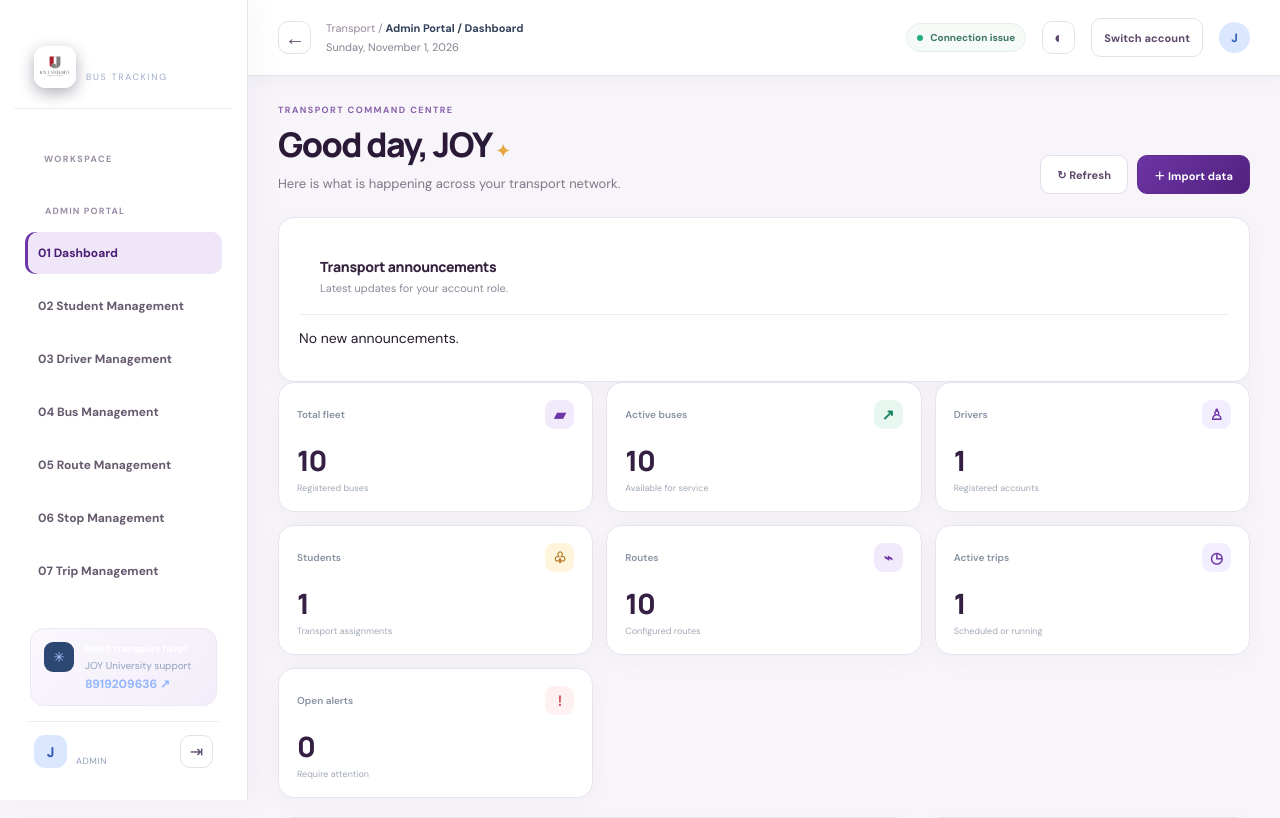
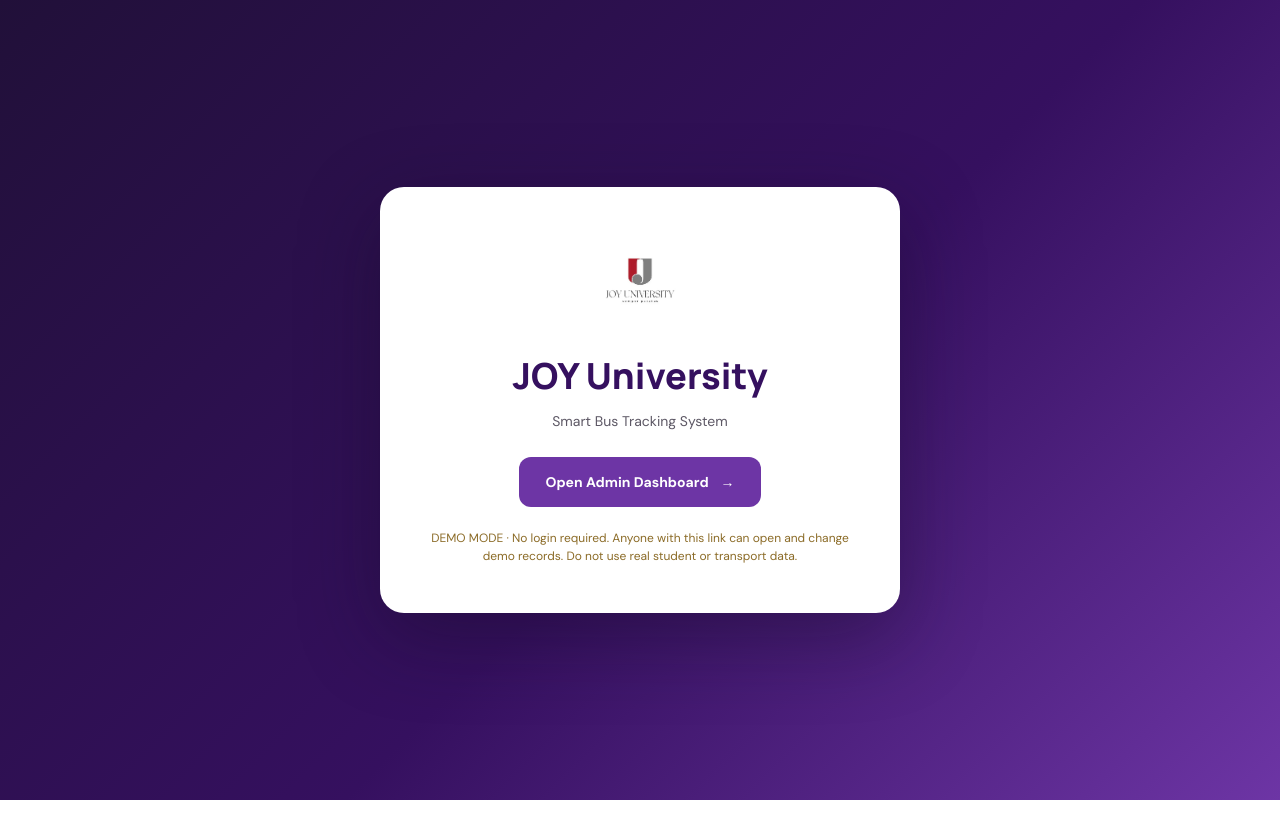
Before and after one commit to Jaswanth77777/ambika-mam-prtotype, a Flask app: page / in a window 1280 px wide. Shown: the top 818 px of the page. Run offline with Flask 3, Linux system fonts and the light colour scheme; a user stored in the database is signed in; data comes from the database, SQL or seed files in the repository; data that the repository does not hold is empty.

Commit message:
Replace sign-in with one-click public admin demo

```diff
--- a/app.py
+++ b/app.py
@@ -121,54 +121,39 @@ def healthz():
         return jsonify({'status':'error','service':'joy-university-smart-bus'}), 503
 
 
+@app.get('/')
+def login():
+    # Public demo landing page: no username or password is required.
+    return render_template('login.html')
+
 @app.get('/login')
-def login():
-    if current_user(): return redirect(url_for('home'))
-    if not session.get('csrf'): session['csrf'] = secrets.token_urlsafe(32)
-    return render_template('login.html')
+def login_alias():
+    return redirect(url_for('login'))
 
 @app.post('/login')
 def login_post():
-    token = request.form.get('csrf', '')
-    if not token or not secrets.compare_digest(token, session.get('csrf', '')):
-        return jsonify({'error': 'Your sign-in page expired. Refresh and try again.'}), 400
-    username = request.form.get('username', '').strip().lower()[:120]
-    password = request.form.get('password', '')
-    ip_address = (request.remote_addr or 'unknown')[:64]
-    now = time.time()
+    return redirect(url_for('admin_entry'))
+
+@app.post('/logout')
+def logout():
+    # Demo mode returns to the public landing page.
+    session.clear()
+    return redirect(url_for('login'))
+
+@app.get('/admin')
+def admin_entry():
+    # DEMO ONLY: public one-click administrator access. Do not use with real data.
     with db_conn() as con:
-        con.execute('DELETE FROM login_attempts WHERE attempted_at < ?', (now - 86400,))
-        recent_ip = con.execute('SELECT COUNT(*) FROM login_attempts WHERE ip_address=? AND attempted_at>?', (ip_address, now - 900)).fetchone()[0]
-        recent_pair = con.execute('SELECT COUNT(*) FROM login_attempts WHERE username=? AND ip_address=? AND attempted_at>?', (username, ip_address, now - 900)).fetchone()[0]
-        if recent_ip >= 20 or recent_pair >= 8:
-            flash('Too many sign-in attempts. Please wait 15 minutes and try again.', 'error')
-            return redirect(url_for('login'))
-        user = con.execute('SELECT * FROM users WHERE username=? AND active=1', (username,)).fetchone()
-        valid = bool(user and user['role'] in ('ADMIN', 'STUDENT', 'DRIVER') and check_password_hash(user['password_hash'], password))
-        if not valid:
-            con.execute('INSERT INTO login_attempts(username,ip_address,attempted_at) VALUES(?,?,?)', (username, ip_address, now))
-        else:
-            con.execute('DELETE FROM login_attempts WHERE username=? AND ip_address=?', (username, ip_address))
-    if not valid:
-        flash('Username or password is incorrect.', 'error')
-        return redirect(url_for('login'))
+        user = con.execute("SELECT id FROM users WHERE username='admin' AND role='ADMIN' AND active=1").fetchone()
+    if not user:
+        return "Demo admin account is unavailable. Check the database seed.", 503
     session.clear()
     session.permanent = True
     session['uid'] = user['id']
     session['csrf'] = secrets.token_urlsafe(32)
-    audit('login', user['role'])
     return redirect(url_for('home'))
 
-@app.post('/logout')
-def logout():
-    token = request.form.get('csrf', '')
-    if not token or not secrets.compare_digest(token, session.get('csrf', '')):
-        return jsonify({'error': 'Session expired. Refresh the page and try again.'}), 400
-    audit('logout')
-    session.clear()
-    return redirect(url_for('login'))
-
-@app.get('/')
+@app.get('/dashboard')
 @login_required
 def home():
     u=current_user()
--- a/templates/login.html
+++ b/templates/login.html
@@ -3,44 +3,30 @@
 <head>
 <meta charset="utf-8"><meta name="viewport" content="width=device-width,initial-scale=1">
 <meta name="theme-color" content="#35105f">
-<title>JOY University · Secure sign in</title>
+<title>JOY University · Smart Bus Tracking Demo</title>
 <link rel="preconnect" href="https://fonts.googleapis.com">
 <link href="https://fonts.googleapis.com/css2?family=DM+Sans:wght@400;500;600;700&family=Manrope:wght@400;500;600;700;800&display=swap" rel="stylesheet">
-<link rel="stylesheet" href="{{ url_for('static',filename='app.css') }}?v=joy-login-email-4">
+<link rel="stylesheet" href="{{ url_for('static',filename='app.css') }}?v=joy-demo-entry-1">
+<style>
+.demo-entry{min-height:100vh;display:grid;place-items:center;padding:24px;background:linear-gradient(135deg,#211039,#35105f 55%,#6d35a5)}
+.demo-card{width:min(100%,520px);padding:48px 36px;text-align:center;background:#fff;border-radius:24px;box-shadow:0 24px 80px #13092366}
+.demo-card img{width:94px;height:94px;object-fit:contain;margin-bottom:18px}
+.demo-card h1{color:#35105f;font:800 clamp(25px,5vw,36px) Manrope,sans-serif;margin:0 0 10px}
+.demo-card p{color:#5d5865;line-height:1.65;margin:0 auto 24px;max-width:390px}
+.demo-admin{display:inline-flex;align-items:center;justify-content:center;gap:12px;min-width:220px;padding:16px 26px;border-radius:12px;background:#6d35a5;color:#fff;text-decoration:none;font-weight:700}
+.demo-admin:hover{background:#35105f}
+.demo-warning{display:block;margin-top:22px;color:#8b6b27;font-size:12px;line-height:1.5}
+</style>
 </head>
-<body class="login-page">
-<main class="login-shell login-shell-new">
-<section class="login-brand login-brand-new">
-<div class="brand-lockup"><img src="{{ url_for('static',filename='assets/joy-university-logo.jpg') }}" alt="JOY University logo"><div><b>JOY UNIVERSITY</b><span>SMART BUS TRACKING</span></div></div>
-<div class="login-brand-content">
-<div class="login-pill"><i></i> CAMPUS MOBILITY · CONNECTED</div>
-<h1>Move smarter.<br><em>Arrive with confidence.</em></h1>
-<p>One secure workspace for student journeys, driver operations and university transport teams.</p>
-<div class="login-feature-list">
-<div><span>01</span><b>Live bus visibility</b><small>Follow your assigned vehicle</small></div>
-<div><span>02</span><b>Connected operations</b><small>Trips, routes and attendance</small></div>
-<div><span>03</span><b>Campus support</b><small>Help when you need it</small></div>
-</div>
-</div>
-<div class="brand-footer">Raja Nagar · Vadakangulam · Tamil Nadu</div>
-<div class="login-orbit orbit-one"></div><div class="login-orbit orbit-two"></div>
-</section>
-<section class="login-panel login-panel-new">
-<div class="login-content login-content-new">
-<div class="login-mobile-brand"><img src="{{ url_for('static',filename='assets/joy-university-logo.jpg') }}" alt=""><span>JOY UNIVERSITY</span></div>
-<div class="eyebrow">YOUR TRANSPORT WORKSPACE</div>
-<h2>Welcome back</h2>
-<p class="login-subtitle">Sign in to continue to your secure portal.</p>
-{% with messages=get_flashed_messages(with_categories=true) %}{% if messages %}{% for category,message in messages %}<div class="flash {{ category }}">{{ message }}</div>{% endfor %}{% endif %}{% endwith %}
-<form method="post" action="{{ url_for('login_post') }}" class="login-form login-form-new">
-<input type="hidden" name="csrf" value="{{ session.get('csrf', '') }}">
-<label for="username">Email / Username</label><input id="username" type="text" name="username" autocomplete="username" inputmode="email" placeholder="Enter your email or username" required autofocus>
-<label for="password">Password</label><input id="password" type="password" name="password" autocomplete="current-password" placeholder="Enter your password" required>
-<button class="btn btn-primary btn-wide" type="submit">Sign in securely <span>→</span></button>
-</form>
-<div class="login-security"><span>♢</span><div><b>Private & role-based access</b><small>Your portal only displays information permitted for your account.</small></div></div>
-<div class="login-help">Need access or account assistance?<br>JOY University Transport Help <a href="tel:8919209636">8919209636</a></div>
-</div>
+<body>
+<main class="demo-entry">
+<section class="demo-card">
+<img src="{{ url_for('static',filename='assets/joy-university-logo.jpg') }}" alt="JOY University logo">
+<h1>JOY University</h1>
+<p>Smart Bus Tracking System</p>
+<a class="demo-admin" href="{{ url_for('admin_entry') }}">Open Admin Dashboard <span aria-hidden="true">→</span></a>
+<small class="demo-warning">DEMO MODE · No login required. Anyone with this link can open and change demo records. Do not use real student or transport data.</small>
 </section>
 </main>
-</body></html>
+</body>
+</html>
```
